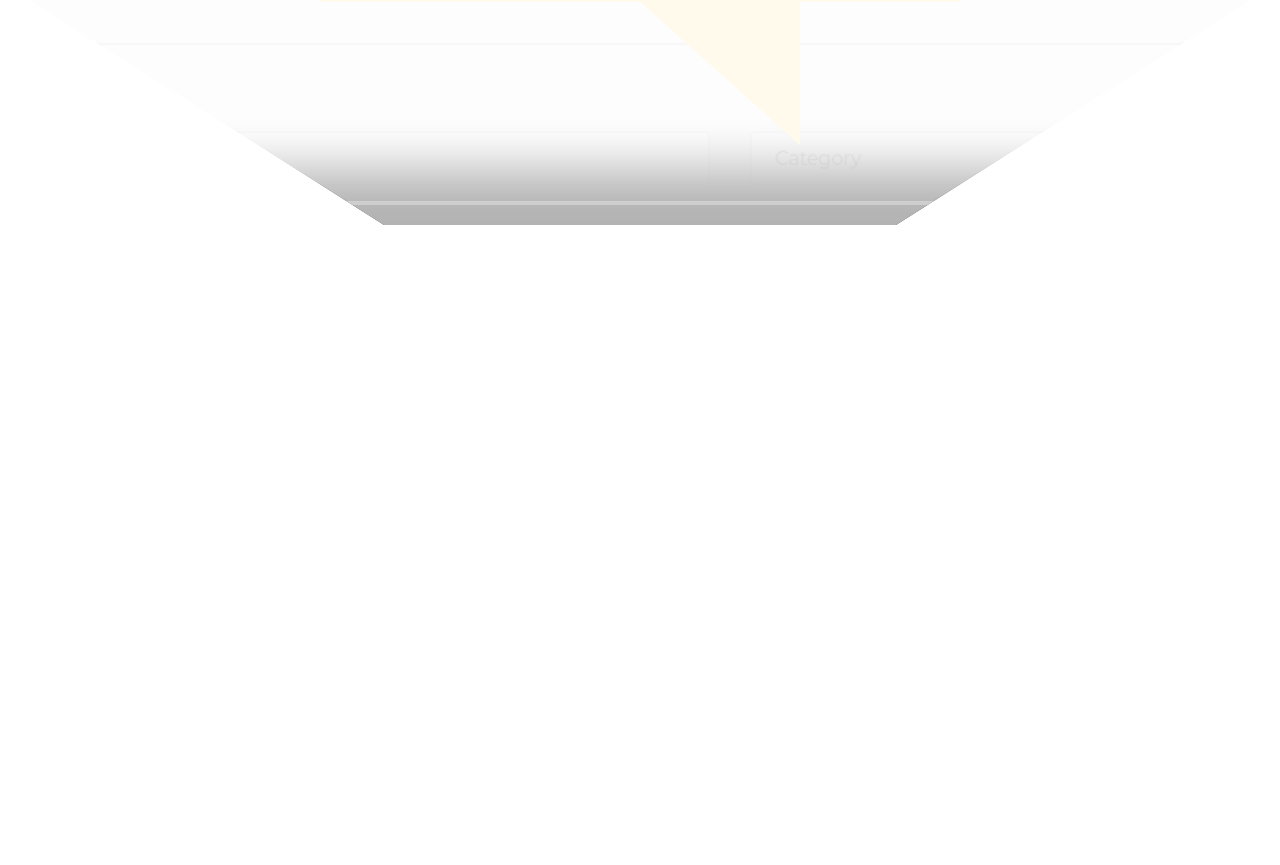
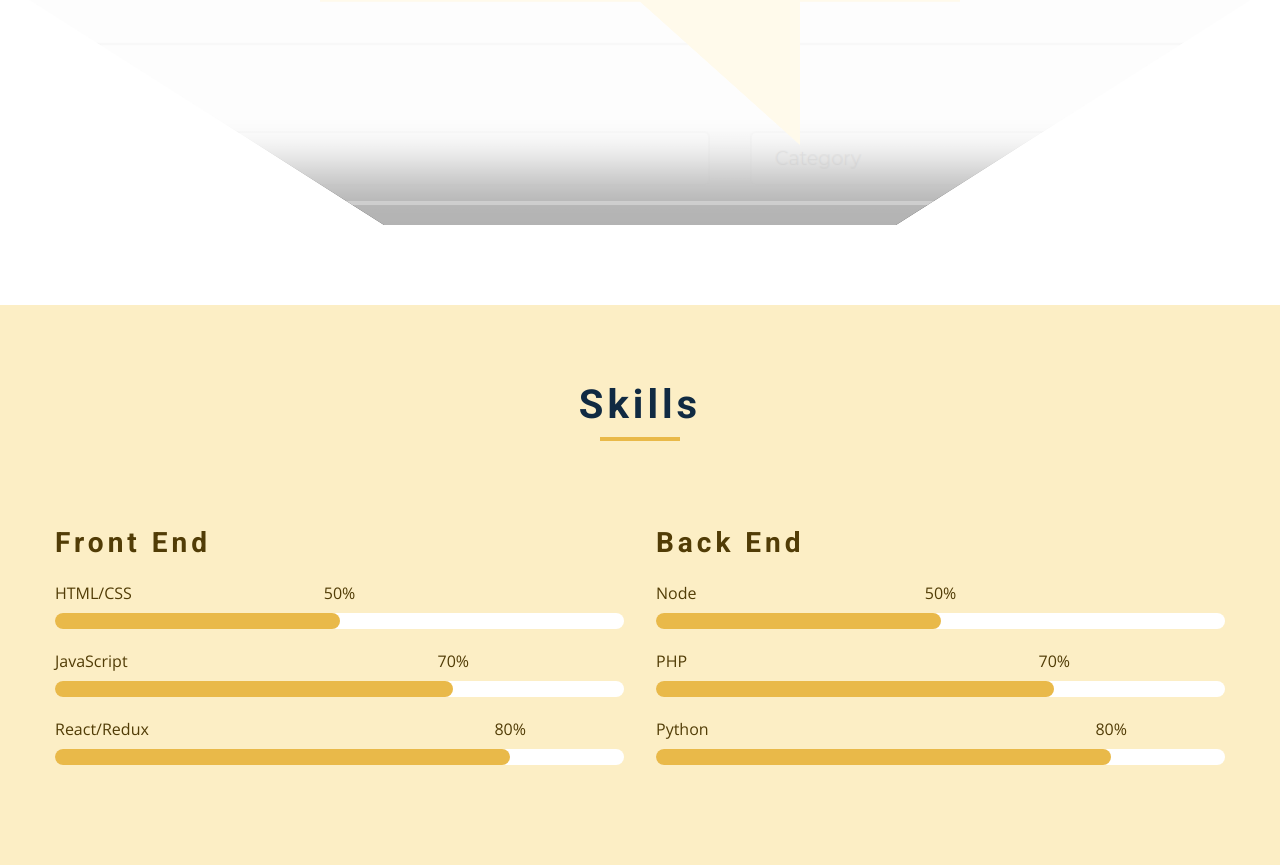
Before and after one commit to pasytchangwa/Portfolio, a website: page index.html in a window 1280 px wide. Shown: the part 3547-4412 px from the top of the page. Before the commit the page ends 3852 px from the top, so only its background shows below. Drawn offline with nearby package versions, Linux system fonts and the light colour scheme.

Commit message:
Add skills section plus styling

```diff
--- a/CSS/styles.css
+++ b/CSS/styles.css
@@ -692,6 +692,73 @@ Connect
 Skills
 ===============
 */
+@media screen and (min-width: 768px) {
+  .skills-center {
+    display: grid;
+    grid-template-columns: 1fr 1fr;
+    column-gap: 2rem;
+  }
+}
+
+.skills {
+  background: var(--clr-primary-9);
+}
+
+.skills h3 {
+  margin: 1.5rem 0;
+  color: var(--clr-primary-1);
+}
+
+.skill {
+  margin-bottom: 1.25rem;
+}
+
+.skill p {
+  margin-bottom: 0.5rem;
+  text-transform: capitalize;
+  color: var(--clr-primary-1);
+}
+
+.skill-container {
+  background: var(--clr-white);
+  height: 1rem;
+  width: 100%;
+  border-radius: var(--radius);
+  position: relative;
+}
+
+.skill-value {
+  position: absolute;
+  top: 0;
+  left: 0;
+  background: var(--clr-primary-5);
+  height: 100%;
+  width: 50%;
+  border-radius: var(--radius);
+}
+
+.value-70 {
+  width: 70%;
+}
+
+.value-80 {
+  width: 80%;
+}
+
+.skill-text {
+  position: absolute;
+  top: -2rem;
+  left: 50%;
+  transform: translateX(-50%);
+}
+
+.skill-text-70 {
+  left: 70%;
+}
+
+.skill-text-80 {
+  left: 80%;
+}
 /*
 ===============
 Timeline
--- a/index.html
+++ b/index.html
@@ -251,7 +251,62 @@
 </section>
     <!-- end of connect -->
     <!-- skills -->
-
+<section class="section skills">
+  <div class="section-title">
+    <h2>skills</h2>
+    <div class="underline"></div>
+  </div>
+  <div class="section-center skills-center">
+    <article>
+      <h3>front end</h3>
+      <div class="skill">
+        <p>HTML/CSS</p>
+        <div class="skill-container">
+          <div class="skill-value"></div>
+          <p class="skill-text">50%</p>
+        </div>
+      </div>
+      <div class="skill">
+        <p>JavaScript</p>
+        <div class="skill-container">
+          <div class="skill-value value-70"></div>
+          <p class="skill-text skill-text-70">70%</p>
+        </div>
+      </div>
+      <div class="skill">
+        <p>React/Redux</p>
+        <div class="skill-container">
+          <div class="skill-value value-80"></div>
+          <p class="skill-text skill-text-80">80%</p>
+        </div>
+      </div>
+    </article>
+    <article>
+      <h3>Back end</h3>
+      <div class="skill">
+        <p>Node</p>
+        <div class="skill-container">
+          <div class="skill-value"></div>
+          <p class="skill-text">50%</p>
+        </div>
+      </div>
+      <div class="skill">
+        <p>PHP</p>
+        <div class="skill-container">
+          <div class="skill-value value-70"></div>
+          <p class="skill-text skill-text-70">70%</p>
+        </div>
+      </div>
+      <div class="skill">
+        <p>Python</p>
+        <div class="skill-container">
+          <div class="skill-value value-80"></div>
+          <p class="skill-text skill-text-80">80%</p>
+        </div>
+      </div>
+    </article>
+  </div>
+</section>
     <!-- end of skills -->
     <!-- timeline -->
 
```
